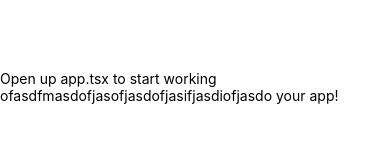
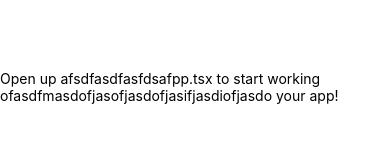
Before and after one commit to hiranuma-shuya/create-expo-app, a React Native app in the folder react-native-expo-tutorial/: screen / in a window 390 px wide. Shown: the part 335-478 px from the top of the page. Built offline with nearby package versions, Linux system fonts and the light colour scheme.

Commit message:
husky + lint-staged 動作確認

```diff
--- a/react-native-expo-tutorial/src/screens/app.tsx
+++ b/react-native-expo-tutorial/src/screens/app.tsx
@@ -5,7 +5,7 @@
 
 const App: FC = () => {
   return (
-    <View style={styles.container}><Text>Open up app.tsx to start working ofasdfmasdofjasofjasdofjasifjasdiofjasdo your app!</Text>
+    <View style={styles.container}><Text>Open up afsdfasdfasfdsafpp.tsx to start working ofasdfmasdofjasofjasdofjasifjasdiofjasdo your app!</Text>
       <StatusBar style="auto" />
     </View>
   );
```
